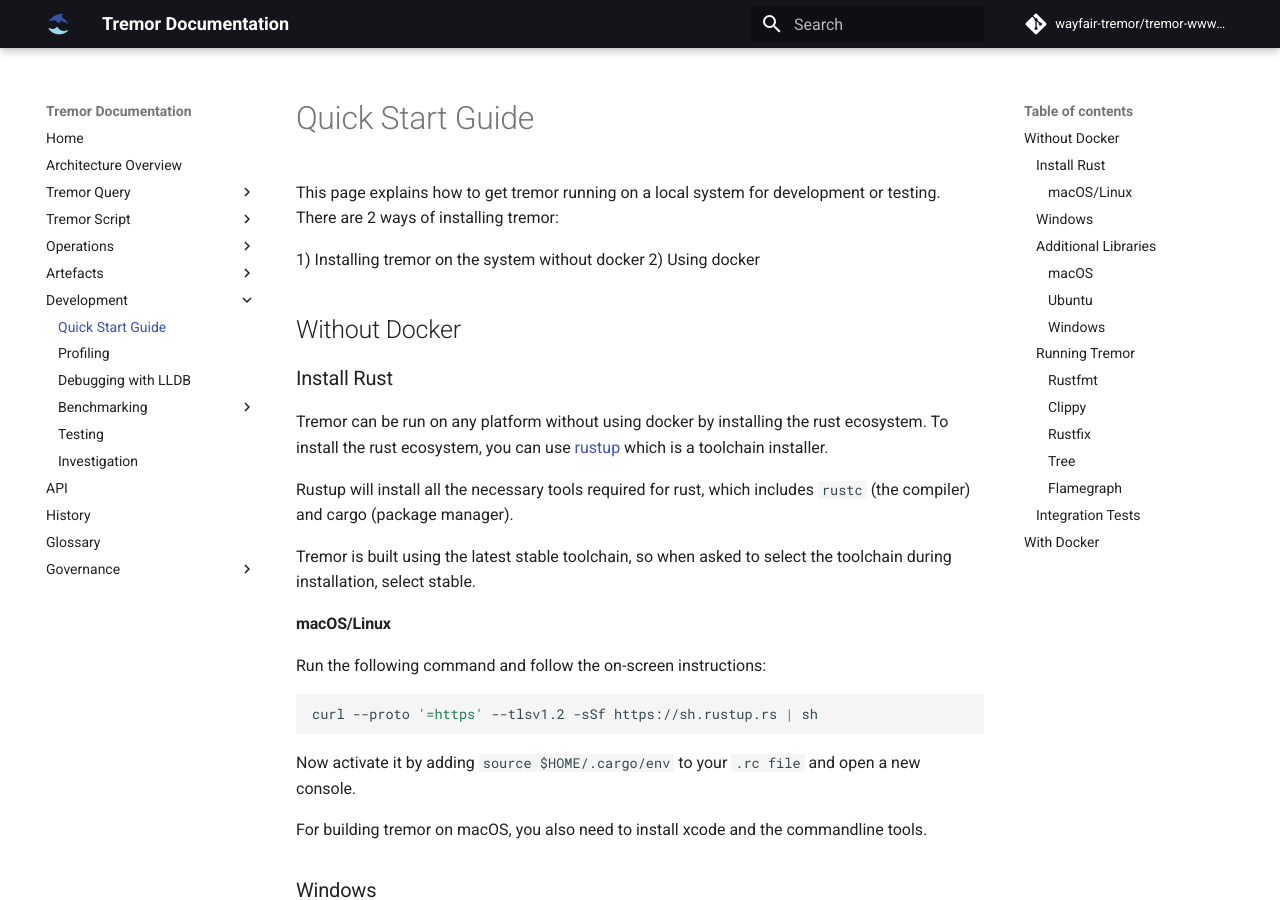
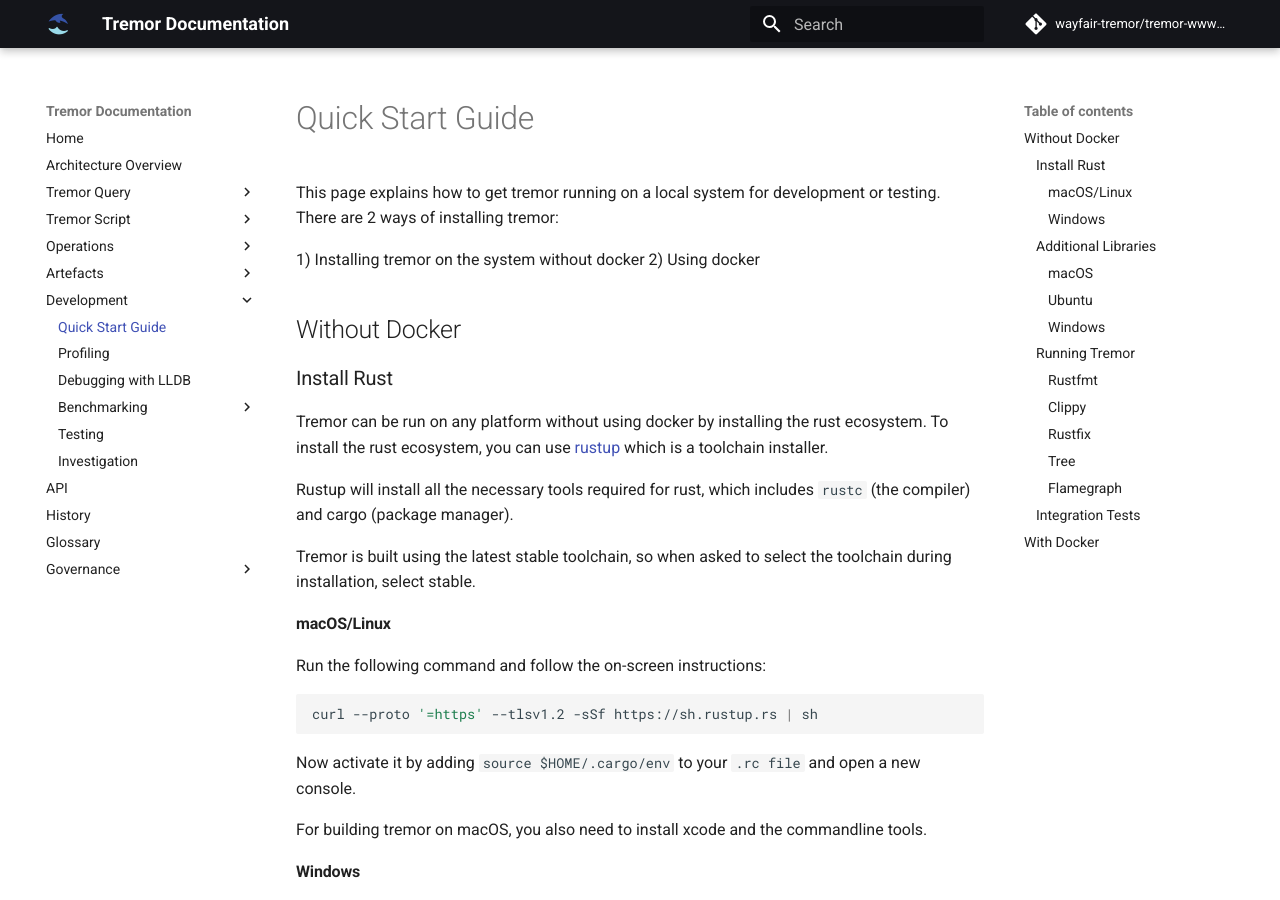
Before and after one commit to tremor-rs/tremor-www-docs, an MkDocs documentation site: the page built from docs/development/quick-start.md, in a window 1280 px wide and 900 px high. Built offline with MkDocs 1.6.1 and Material for MkDocs 9.7.7, drawn with Linux system fonts in a browser that asks for light colours; comment, search, counter and statistics services are not loaded; old or Windows-style settings are respelled for this version of MkDocs.

```diff
--- a/docs/development/quick-start.md
+++ b/docs/development/quick-start.md
@@ -27,7 +27,7 @@ Now activate it by adding `source $HOME/.cargo/env` to your `.rc file` and open
 
 For building tremor on macOS, you also need to install xcode and the commandline tools.
 
-### Windows
+#### Windows
 
 Pre-requisite: Rust requires the Microsoft C++ build tools for Visual Studio 2013 or later. You can get those from: https://visualstudio.microsoft.com/downloads/#build-tools-for-visual-studio-2019. During installation, make sure Windows 10 SDK is selected (should be on by default).
 
```
